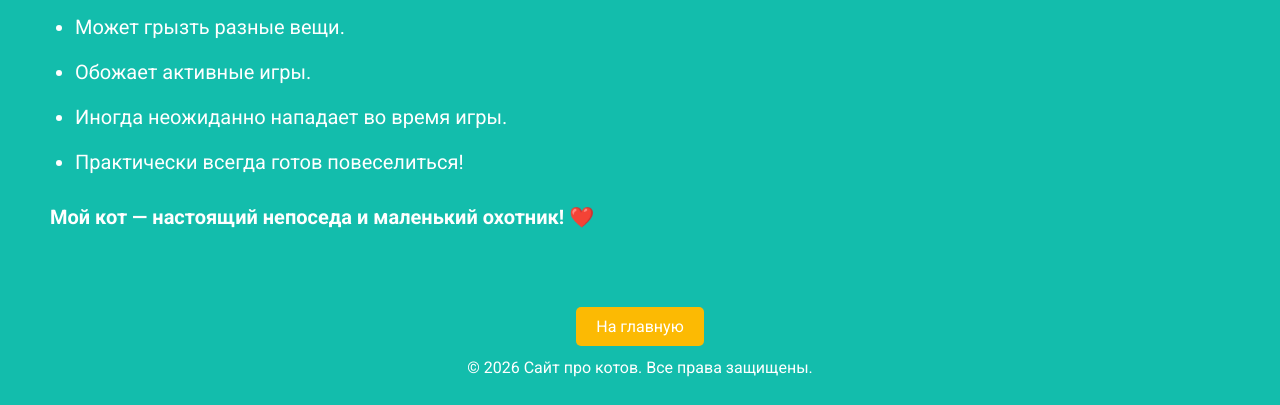
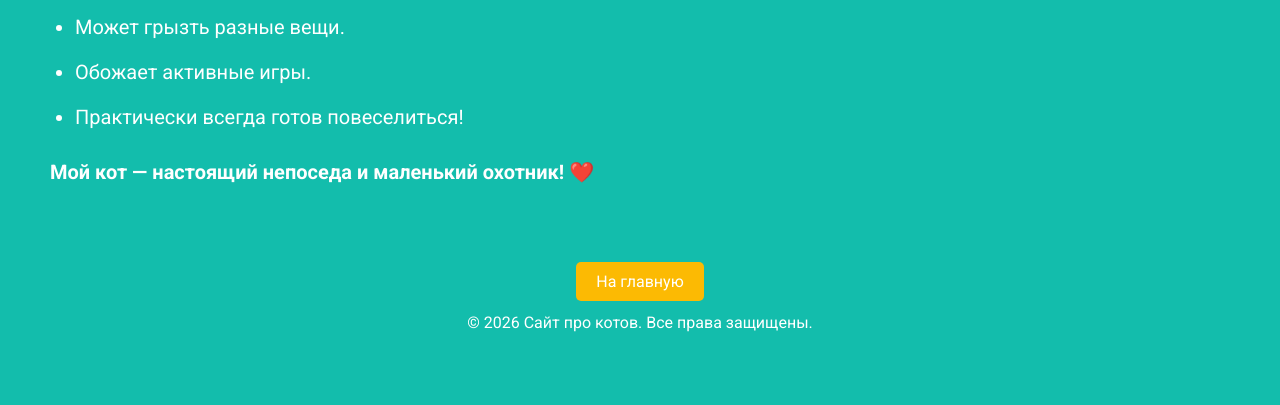
Before and after one commit to Yaroslav777create/kot-ru, a plain HTML site: page cat.html in a window 1280 px wide. Shown: the part 539-944 px from the top of the page. After the commit the page ends 899 px from the top, so only its background shows below. Drawn offline with Linux system fonts and the light colour scheme.

Commit message:
Remove line about unexpected attacks during play

```diff
--- a/cat.html
+++ b/cat.html
@@ -599,7 +599,6 @@
                 <li>Любит охотиться за всем, что движется.</li>
                 <li>Может грызть разные вещи.</li>
                 <li>Обожает активные игры.</li>
-                <li>Иногда неожиданно нападает во время игры.</li>
                 <li>Практически всегда готов повеселиться!</li>
             </ul>
 
```
